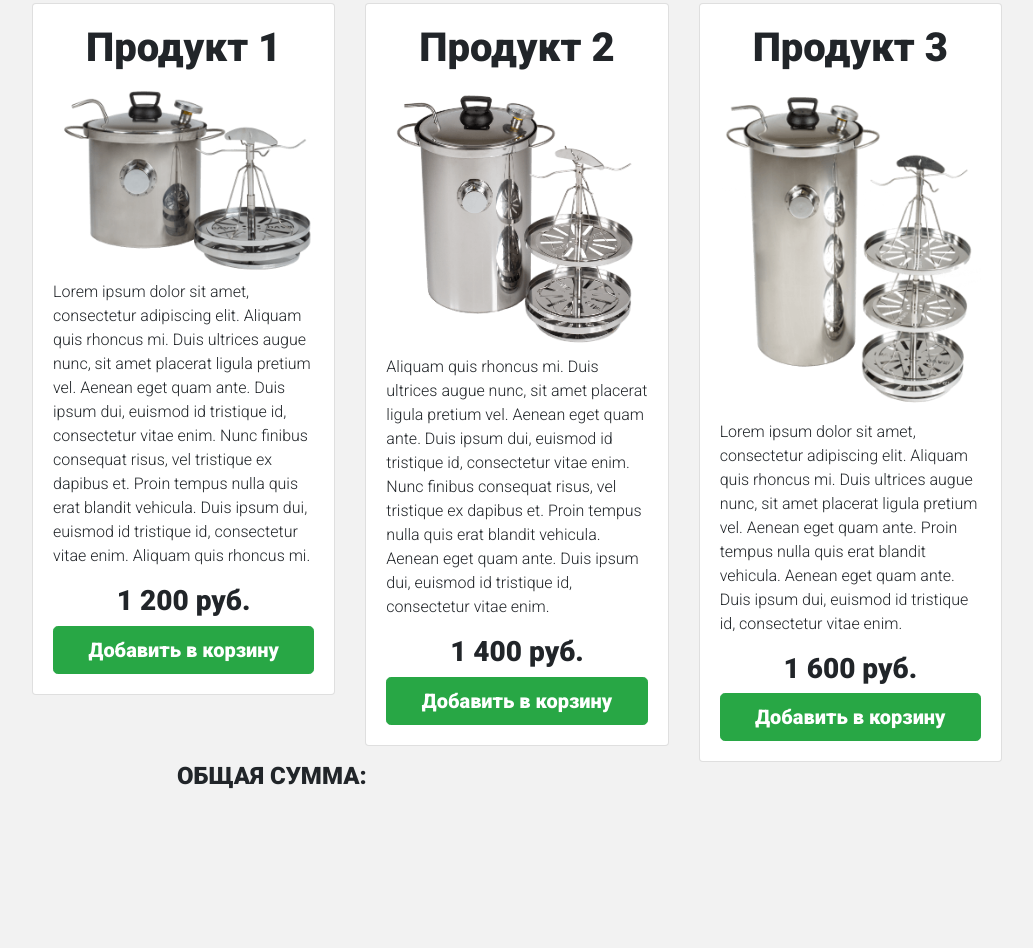
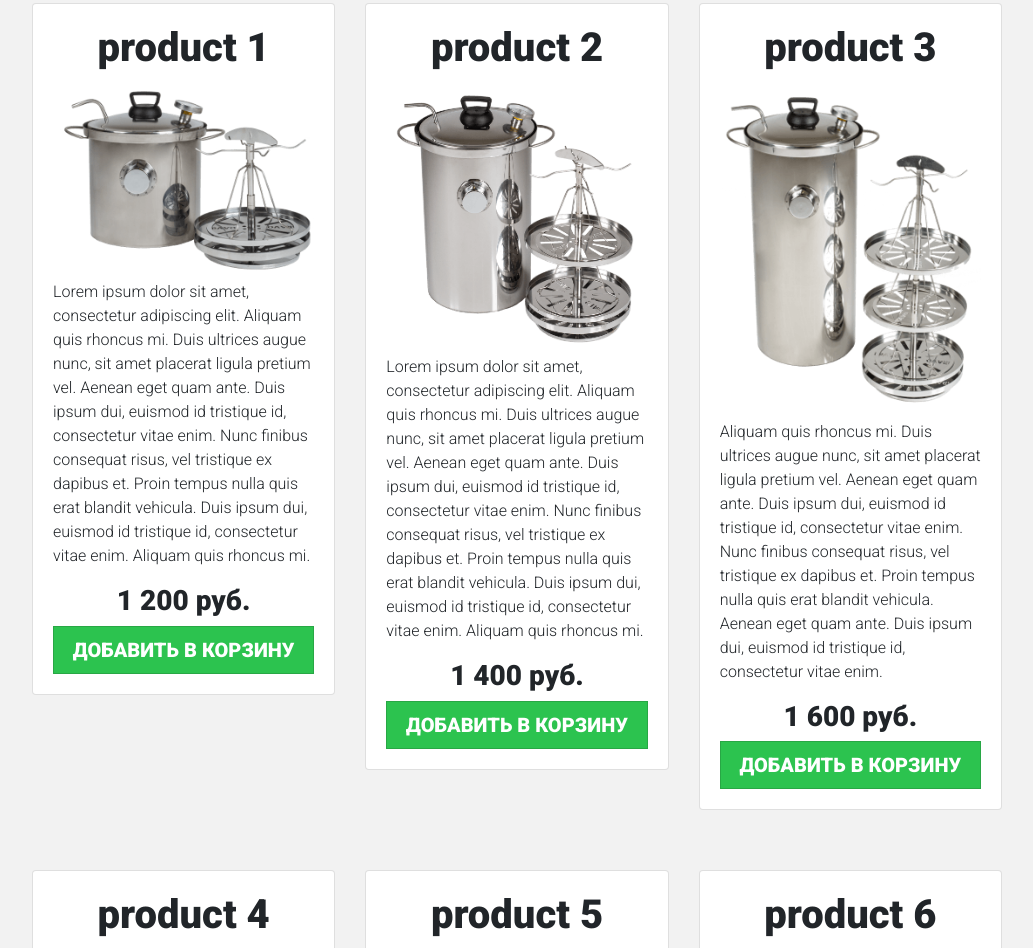
Before and after one commit to Lenimore/gelicon-test, a plain HTML site: page index.html in a window 1280 px wide. Shown: the part 303-1251 px from the top of the page, without its empty margins (123-1156 px from the left). Before the commit the page ends 1102 px from the top, so only its background shows below. Drawn offline with nearby package versions, Linux system fonts and the light colour scheme.

Commit message:
Added index.js

```diff
--- a/index.html
+++ b/index.html
@@ -34,91 +34,20 @@
 	<body>
 		<div class="header mx-auto text-center">
 			<h1 class="fs-48 text-uppercase fw-900 mt-100 mb-40">Заголовок блока</h1>
-			<h2 class="h2 mb-80">Подзаголовок блока</h5>
+			<h2 class="fs-24 fw-700 mb-80">Подзаголовок блока</h5>
 		</div>
 
 		<div class="container">
-			<div class="row">
-				<div class="col-4">
-					<article class="card">
-						<div class="card-body">
-							<h2 class="card-title text-center h1 fw-700">Продукт 1</h2>
-							<img
-								src="./images/bravo-10.png"
-								class="card-img-top"
-								alt="Фотография"
-							/>
-							<p class="card-text">
-								Lorem ipsum dolor sit amet, consectetur
-								adipiscing elit. Aliquam quis rhoncus mi. Duis
-								ultrices augue nunc, sit amet placerat ligula
-								pretium vel. Aenean eget quam ante. Duis ipsum
-								dui, euismod id tristique id, consectetur vitae
-								enim. Nunc finibus consequat risus, vel
-								tristique ex dapibus et. Proin tempus nulla quis
-								erat blandit vehicula. Duis ipsum dui, euismod
-								id tristique id, consectetur vitae enim. Aliquam
-								quis rhoncus mi.
-							</p>
-							<h3 class="text-center fw-900">1 200 руб.</h3>
-							<button
-								type="button"
-								class="btn btn-success btn-lg btn-block fw-900"
-							>
-								Добавить в корзину
-							</button>
-						</div>
-					</article>
-				</div>
-				<div class="col-4">
-					<article class="card">
-						<div class="card-body">
-							<h2 class="card-title text-center h1 fw-700">Продукт 2</h2>
-							<img
-								src="./images/bravo-20.png"
-								class="card-img-top"
-								alt="Фотография"
-							/>
-							<p class="card-text">
-								Aliquam quis rhoncus mi. Duis ultrices augue nunc, sit amet placerat ligula pretium vel. Aenean eget quam ante. Duis ipsum dui, euismod id tristique id, consectetur vitae enim. Nunc finibus consequat risus, vel tristique ex dapibus et. Proin tempus nulla quis erat blandit vehicula.  Aenean eget quam ante. Duis ipsum dui, euismod id tristique id, consectetur vitae enim.
-							</p>
-							<h3 class="text-center fw-900">1 400 руб.</h3>
-							<button
-								type="button"
-								class="btn btn-success btn-lg btn-block fw-900"
-							>
-								Добавить в корзину
-							</button>
-						</div>
-					</article>
-				</div>
-				<div class="col-4">
-					<article class="card">
-						<div class="card-body">
-							<h2 class="card-title text-center h1 fw-700">Продукт 3</h2>
-							<img
-								src="./images/bravo-30.png"
-								class="card-img-top"
-								alt="Фотография"
-							/>
-							<p class="card-text">
-								Lorem ipsum dolor sit amet, consectetur adipiscing elit. Aliquam quis rhoncus mi. Duis ultrices augue nunc, sit amet placerat ligula pretium vel. Aenean eget quam ante.  Proin tempus nulla quis erat blandit vehicula.  Aenean eget quam ante. Duis ipsum dui, euismod id tristique id, consectetur vitae enim.
-							</p>
-							<h3 class="text-center fw-900">1 600 руб.</h3>
-							<button
-								type="button"
-								class="btn btn-success btn-lg btn-block fw-900"
-							>
-								Добавить в корзину
-							</button>
-						</div>
-					</article>
-				</div>
-			</div>
 		</div>
-		<div class="footer">
-			<p class="h2 text-uppercase fw-900 pl-300">Общая сумма:</p>
-
-		</div>
+		<footer class="footer">
+      <div class="container">
+      	<div class="row">
+      		<div class="col-12">
+      			<p class="h2 fw-900 ptb-60"><span class="text-uppercase">Общая сумма: </span><span id="sum" class="text-danger">0</span> руб</p>
+      		</div>
+      	</div>
+      </div>
+    </footer>
 	</body>
+	<script type="text/javascript" src="index.js"></script>
 </html>
--- /dev/null
+++ b/index.js
@@ -0,0 +1,110 @@
+"use strict";
+
+
+const createMockProductArray = () => {
+	let array =	[{"product": {"name": "product 1", "price": "1200", "description": "Lorem ipsum dolor sit amet, consectetur adipiscing elit. Aliquam quis rhoncus mi. Duis ultrices augue nunc, sit amet placerat ligula pretium vel. Aenean eget quam ante. Duis ipsum dui, euismod id tristique id, consectetur vitae enim. Nunc finibus consequat risus, vel tristique ex dapibus et. Proin tempus nulla quis erat blandit vehicula. Duis ipsum dui, euismod id tristique id, consectetur vitae enim. Aliquam quis rhoncus mi.", "imgLink": "./images/bravo-10.png"}},
+				 {"product": {"name": "product 2", "price": "1400", "description": "Lorem ipsum dolor sit amet, consectetur adipiscing elit. Aliquam quis rhoncus mi. Duis ultrices augue nunc, sit amet placerat ligula pretium vel. Aenean eget quam ante. Duis ipsum dui, euismod id tristique id, consectetur vitae enim. Nunc finibus consequat risus, vel tristique ex dapibus et. Proin tempus nulla quis erat blandit vehicula. Duis ipsum dui, euismod id tristique id, consectetur vitae enim. Aliquam quis rhoncus mi.", "imgLink": "./images/bravo-20.png"}},
+				 {"product": {"name": "product 3", "price": "1600", "description": "Aliquam quis rhoncus mi. Duis ultrices augue nunc, sit amet placerat ligula pretium vel. Aenean eget quam ante. Duis ipsum dui, euismod id tristique id, consectetur vitae enim. Nunc finibus consequat risus, vel tristique ex dapibus et. Proin tempus nulla quis erat blandit vehicula.  Aenean eget quam ante. Duis ipsum dui, euismod id tristique id, consectetur vitae enim.", "imgLink": "./images/bravo-30.png"}},
+				 {"product": {"name": "product 4", "price": "1800", "description": "Lorem ipsum dolor sit amet, consectetur adipiscing elit. Aliquam quis rhoncus mi. Duis ultrices augue nunc, sit amet placerat ligula pretium vel. Aenean eget quam ante.  Proin tempus nulla quis erat blandit vehicula.  Aenean eget quam ante. Duis ipsum dui, euismod id tristique id, consectetur vitae enim. ", "imgLink": "./images/bravo-30.png"}},
+				 {"product": {"name": "product 5", "price": "2000", "description": "Lorem ipsum dolor sit amet, consectetur adipiscing elit. Aliquam quis rhoncus mi. Duis ultrices augue nunc, sit amet placerat ligula pretium vel. Aenean eget quam ante.  Proin tempus nulla quis erat blandit vehicula.  Aenean eget quam ante. Duis ipsum dui, euismod id tristique id, consectetur vitae enim. ", "imgLink": "./images/bravo-10.png"}},
+	 			 {"product": {"name": "product 6", "price": "2500", "description": "Aliquam quis rhoncus mi. Duis ultrices augue nunc, sit amet placerat ligula pretium vel. Aenean eget quam ante. Duis ipsum dui, euismod id tristique id, consectetur vitae enim. Nunc finibus consequat risus, vel tristique ex dapibus et. Proin tempus nulla quis erat blandit vehicula.  Aenean eget quam ante. Duis ipsum dui, euismod id tristique id, consectetur vitae enim.", "imgLink": "./images/bravo-20.png"}},
+	 			 {"product": {"name": "product 7", "price": "3000", "description": "Lorem ipsum dolor sit amet, consectetur adipiscing elit. Aliquam quis rhoncus mi. Duis ultrices augue nunc, sit amet placerat ligula pretium vel. Aenean eget quam ante.  Proin tempus nulla quis erat blandit vehicula.  Aenean eget quam ante. Duis ipsum dui, euismod id tristique id, consectetur vitae enim. ", "imgLink": "./images/bravo-10.png"}}]
+	return array
+}
+
+let totalAmount = 0;
+
+const createColl = (id, name, price, image, description) => {
+	const container = document.createElement("div")
+	container.className = "col-4"
+
+
+	const article = document.createElement("article")
+	article.className = "card"
+	container.appendChild(article)
+
+	const cardBodyDiv = document.createElement("div")
+	cardBodyDiv.className = "card-body"
+	article.appendChild(cardBodyDiv)
+
+	const header = document.createElement("h2")
+	header.className = "card-title text-center h1 fw-700"
+	header.innerHTML = name
+	cardBodyDiv.appendChild(header)
+
+	const img = document.createElement("img")
+	img.className = "card-img-top"
+	img.alt = "Фотография"
+	img.src = image
+	cardBodyDiv.appendChild(img)
+
+	const p = document.createElement("p")
+	p.className = "card-text"
+	p.innerHTML = description
+	cardBodyDiv.appendChild(p)
+
+	const priceHeader = document.createElement("h3")
+	priceHeader.className = "text-center fw-900"
+	priceHeader.innerHTML = Number.parseInt(price).toLocaleString('ru-RU') + " руб."
+	priceHeader.id = id
+	cardBodyDiv.appendChild(priceHeader)
+
+	const button = document.createElement("button")
+	button.className = "btn btn-success btn-lg btn-block text-uppercase rounded-0 fw-900"
+	button.type = "button"
+	button.onclick = () => {
+		button.innerHTML = "Добавлено";
+		totalAmount = totalAmount + Number.parseInt(price);
+		console.log(totalAmount);
+		document.getElementById("sum").innerHTML = totalAmount.toLocaleString('ru-RU');
+		button.disabled = true;
+		// button.addClassName = "btn-color";
+	};
+	button.innerHTML = "Добавить в корзину"
+	cardBodyDiv.appendChild(button)
+
+	return container
+
+}
+
+const createRow = (cols) => {
+	const container = document.createElement("div")
+	container.className = "row mb-60"
+	cols.forEach(coll => {
+		//console.log(coll)
+		container.appendChild(coll)
+	})
+	return container
+}
+
+const splitArray = (array) => {
+
+	const copyArr = [...array];
+	copyArr.forEach(cellContent => {
+		cellContent.product.id = array.indexOf(cellContent)
+	});
+		while (copyArr.length > 3) {
+			const res = [];
+			const remot = copyArr.splice(0, 3);
+			remot.forEach(cellContent => {
+				const cell = createColl(cellContent.product.id, cellContent.product.name, cellContent.product.price, cellContent.product.imgLink, cellContent.product.description);
+				res.push(cell);
+			});
+
+		const row = createRow(res);
+		document.getElementsByClassName("container")[0].appendChild(row);
+		}
+		const rest = [];
+		copyArr.forEach(cellContent => {
+			const cell = createColl(cellContent.product.id, cellContent.product.name, cellContent.product.price, cellContent.product.imgLink, cellContent.product.description);
+			rest.push(cell);
+		})
+		const row = createRow(rest);
+		document.getElementsByClassName("container")[0].appendChild(row);
+
+
+
+}
+
+
+splitArray(createMockProductArray())
--- a/style.css
+++ b/style.css
@@ -5,6 +5,9 @@ html body {
 
 .fs-48 {
 	font-size: 48px;
+}
+.fs-24 {
+	font-size: 24px;
 }
 
 .fw-900 {
@@ -15,13 +18,13 @@ html body {
 	font-weight: 700;
 }
 
-.h2 {
-	font-size: 24px;
-	font-weight: 700;
-}
 
 .mt-100 {
 	margin-top: 100px;
+}
+
+.mb-60 {
+	margin-bottom: 60px;
 }
 
 .mb-40 {
@@ -36,6 +39,24 @@ html body {
 	max-width: 1000px;
 }
 
-.pl-300 {
-	padding-left: 300px;
+.ptb-60{
+	padding: 60px 0;
 }
+
+.footer {
+	background: white;
+
+}
+
+.btn-success {
+	background: #2CC34F;
+}
+
+.btn-success:hover {
+  background-color: #22943C;
+}
+
+.btn-success:disabled {
+	background: #22943C;
+	opacity: 1;
+}
```
